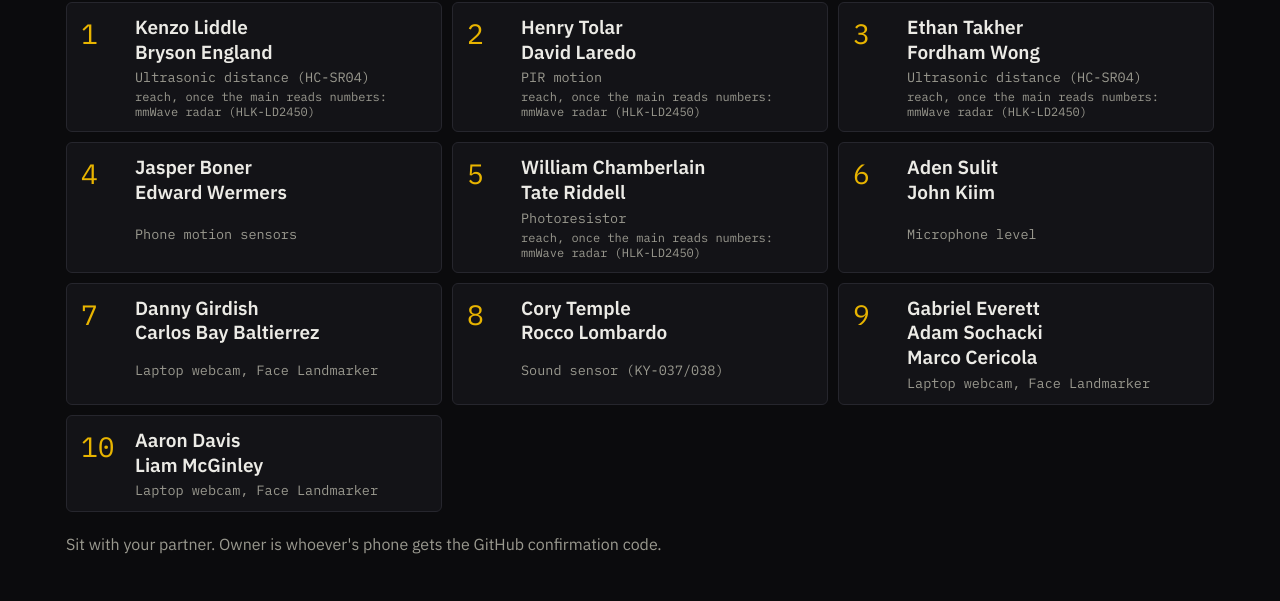
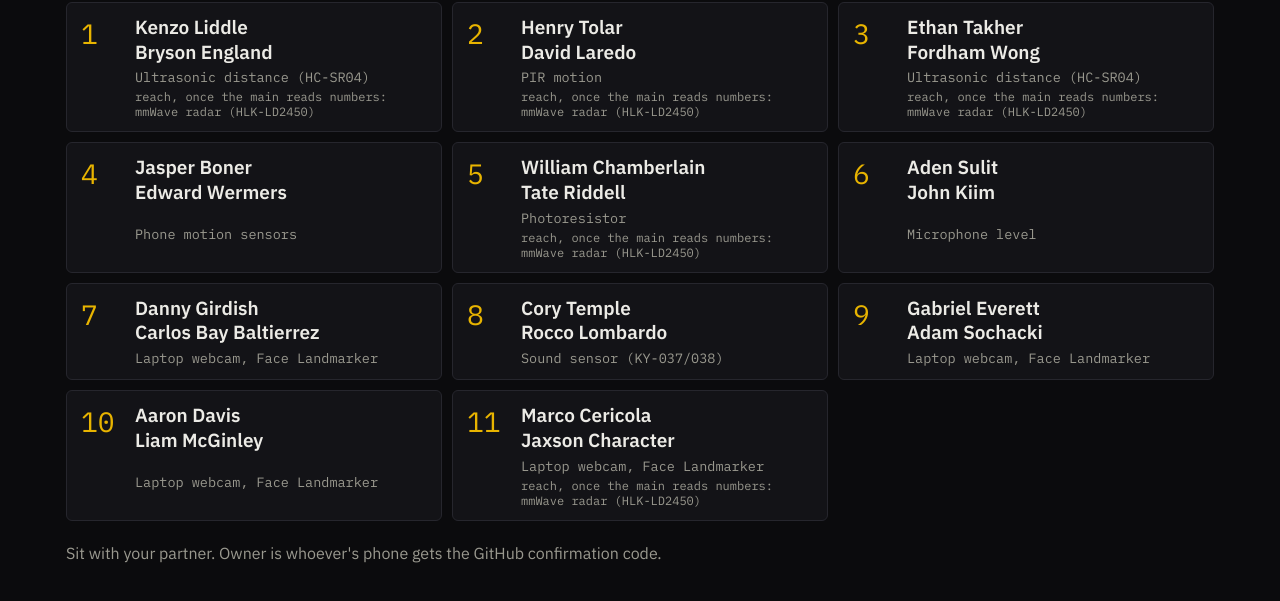
Before and after one commit to flyinthelyceum/sensor-pick, a plain HTML site: page pairs.html in a window 1280 px wide. Shown: the part 151-752 px from the top of the page. Drawn offline with Linux system fonts and the light colour scheme.

Commit message:
Post sensor pairs
Co-Authored-By: Claude Opus 5.5 (1M context) <noreply@anthropic.com>
Claude-Session: https://claude.ai/code/session_01Rp7NrFBhgFDgSgqxyU4i1s

```diff
--- a/pairs.html
+++ b/pairs.html
@@ -25,8 +25,9 @@ h1{font-weight:500;font-size:clamp(30px,6vw,56px);margin:10px 0 24px}
 <li><span class="n">6</span><span class="who">Aden Sulit<br>John Kiim</span><span class="s">Microphone level</span></li>
 <li><span class="n">7</span><span class="who">Danny Girdish<br>Carlos Bay Baltierrez</span><span class="s">Laptop webcam, Face Landmarker</span></li>
 <li><span class="n">8</span><span class="who">Cory Temple<br>Rocco Lombardo</span><span class="s">Sound sensor (KY-037/038)</span></li>
-<li><span class="n">9</span><span class="who">Gabriel Everett<br>Adam Sochacki<br>Marco Cericola</span><span class="s">Laptop webcam, Face Landmarker</span></li>
+<li><span class="n">9</span><span class="who">Gabriel Everett<br>Adam Sochacki</span><span class="s">Laptop webcam, Face Landmarker</span></li>
 <li><span class="n">10</span><span class="who">Aaron Davis<br>Liam McGinley</span><span class="s">Laptop webcam, Face Landmarker</span></li>
+<li><span class="n">11</span><span class="who">Marco Cericola<br>Jaxson Character</span><span class="s">Laptop webcam, Face Landmarker<small>reach, once the main reads numbers: mmWave radar (HLK-LD2450)</small></span></li>
 </ol>
 <p class="foot">Sit with your partner. Owner is whoever's phone gets the GitHub confirmation code.</p>
 </div></body></html>
```
